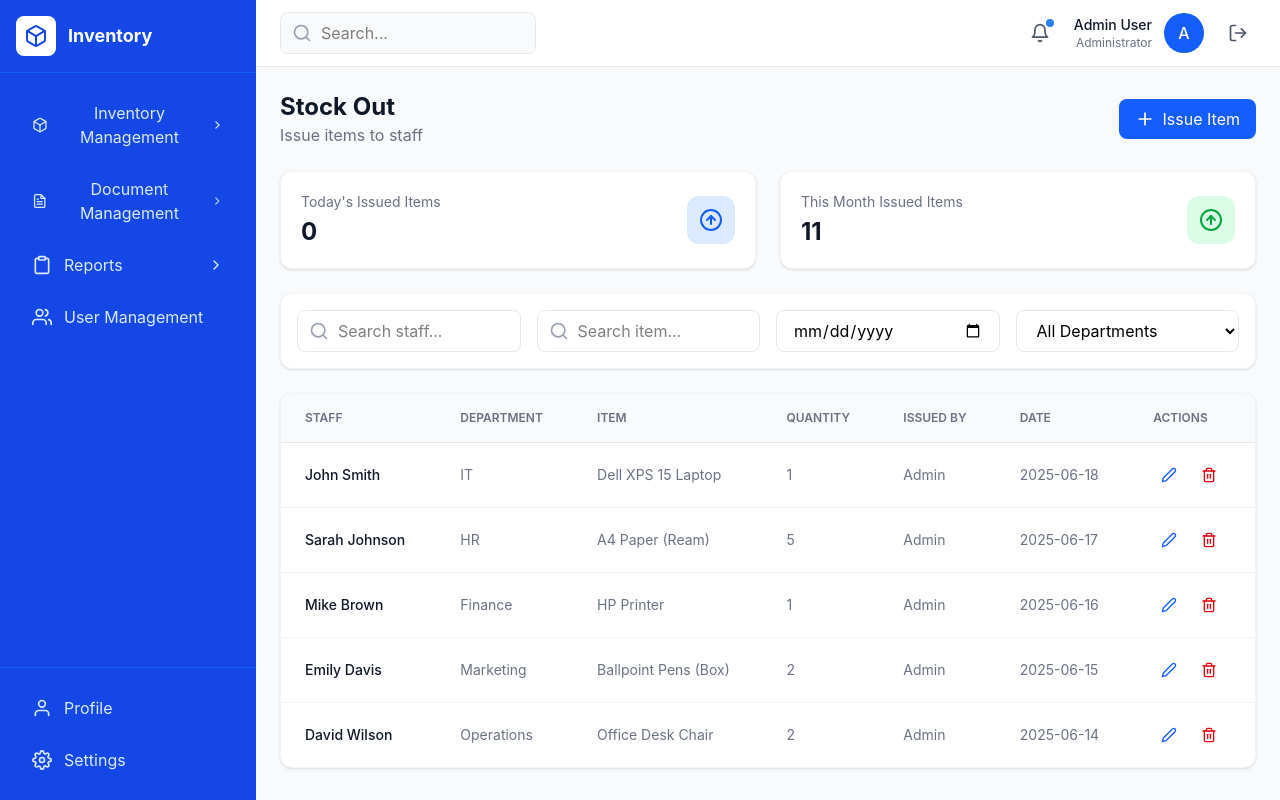
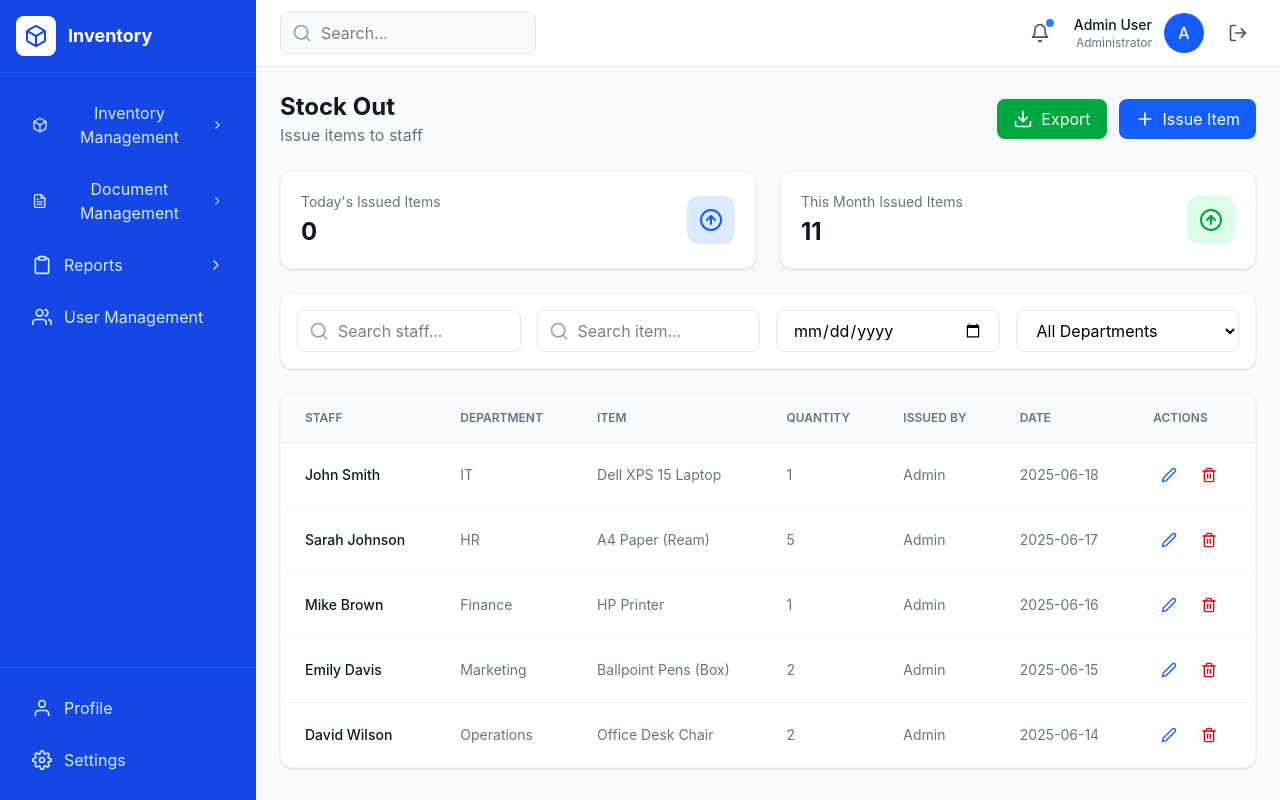
Before and after one commit to Bigboss619/inventory-system, a React app in the folder frontend/: page /inventory/stock-out in a window 1280 px wide. Built offline with nearby package versions, Linux system fonts and the light colour scheme; the HTML template or start-up script is replaced by a standard one.

Commit message:
feat: add Excel export functionality to Categories, Items, Stock In, and Stock Out pages

```diff
--- a/frontend/src/pages/Categories.jsx
+++ b/frontend/src/pages/Categories.jsx
@@ -1,7 +1,8 @@
 import React, { useState } from 'react';
-import { FiPlus, FiEdit2, FiTrash2, FiEye, FiLayers, FiBox } from 'react-icons/fi';
+import { FiPlus, FiEdit2, FiTrash2, FiEye, FiLayers, FiBox, FiDownload } from 'react-icons/fi';
 import toast from 'react-hot-toast';
 import CategoryModal from '../components/forms/CategoryModal';
+import * as XLSX from 'xlsx';
 
 // Mock data
 const MOCK_CATEGORIES = [
@@ -67,6 +68,34 @@ const Categories = () => {
     setModalOpen(false);
   };
 
+  const handleExportExcel = () => {
+    const exportData = categories.map(cat => ({
+      'Name': cat.name,
+      'Description': cat.description,
+      'Items': cat.items,
+      'Date Created': cat.dateCreated
+    }));
+
+    if (exportData.length === 0) {
+      toast.error('No categories to export');
+      return;
+    }
+
+    const ws = XLSX.utils.json_to_sheet(exportData);
+    const wb = XLSX.utils.book_new();
+    XLSX.utils.book_append_sheet(wb, ws, 'Categories');
+
+    ws['!cols'] = [
+      { wch: 20 }, // Name
+      { wch: 35 }, // Description
+      { wch: 10 }, // Items
+      { wch: 14 }  // Date Created
+    ];
+
+    XLSX.writeFile(wb, `categories-export-${new Date().toISOString().split('T')[0]}.xlsx`);
+    toast.success('Exported to Excel successfully');
+  };
+
   return (
     <div className="space-y-6">
       {/* Page Header */}
@@ -75,6 +104,14 @@ const Categories = () => {
           <h1 className="text-2xl font-bold text-gray-900">Inventory Categories</h1>
           <p className="text-gray-500">Manage your inventory categories</p>
         </div>
+        <div className="flex items-center gap-3">
+          <button
+            onClick={handleExportExcel}
+            className="flex items-center gap-2 px-4 py-2 bg-green-600 text-white rounded-lg hover:bg-green-700 transition-colors"
+          >
+            <FiDownload className="w-5 h-5" />
+            <span>Export</span>
+          </button>
           <button
             onClick={handleAddCategory}
             className="flex items-center gap-2 px-4 py-2 bg-blue-600 text-white rounded-lg hover:bg-blue-700 transition-colors"
@@ -82,6 +119,7 @@ const Categories = () => {
             <FiPlus className="w-5 h-5" />
             <span>Add Category</span>
           </button>
+        </div>
       </div>
 
       {/* Stats Cards */}
--- a/frontend/src/pages/Items.jsx
+++ b/frontend/src/pages/Items.jsx
@@ -1,7 +1,8 @@
 import React, { useState } from 'react';
-import { FiPlus, FiEdit2, FiTrash2, FiSearch, FiBox, FiAlertTriangle, FiX } from 'react-icons/fi';
+import { FiPlus, FiEdit2, FiTrash2, FiSearch, FiBox, FiAlertTriangle, FiX, FiDownload } from 'react-icons/fi';
 import toast from 'react-hot-toast';
 import { FiLoader } from 'react-icons/fi';
+import * as XLSX from 'xlsx';
 
 // Mock data
 const MOCK_ITEMS = [
@@ -87,6 +88,38 @@ const Items = () => {
     setModalOpen(false);
   };
 
+  const handleExportExcel = () => {
+    const exportData = filteredItems.map(item => ({
+      'Code': item.code,
+      'Name': item.name,
+      'Category': item.category,
+      'Quantity': item.quantity,
+      'Min Stock': item.minStock,
+      'Status': item.status === 'available' ? 'Available' : item.status === 'low' ? 'Low Stock' : 'Out of Stock'
+    }));
+
+    if (exportData.length === 0) {
+      toast.error('No items to export');
+      return;
+    }
+
+    const ws = XLSX.utils.json_to_sheet(exportData);
+    const wb = XLSX.utils.book_new();
+    XLSX.utils.book_append_sheet(wb, ws, 'Items');
+
+    ws['!cols'] = [
+      { wch: 12 }, // Code
+      { wch: 25 }, // Name
+      { wch: 15 }, // Category
+      { wch: 10 }, // Quantity
+      { wch: 10 }, // Min Stock
+      { wch: 12 }  // Status
+    ];
+
+    XLSX.writeFile(wb, `items-export-${new Date().toISOString().split('T')[0]}.xlsx`);
+    toast.success('Exported to Excel successfully');
+  };
+
   return (
     <div className="space-y-6">
       {/* Page Header */}
@@ -95,6 +128,14 @@ const Items = () => {
           <h1 className="text-2xl font-bold text-gray-900">Inventory Items</h1>
           <p className="text-gray-500">Manage your inventory items</p>
         </div>
+        <div className="flex items-center gap-3">
+          <button
+            onClick={handleExportExcel}
+            className="flex items-center gap-2 px-4 py-2 bg-green-600 text-white rounded-lg hover:bg-green-700 transition-colors"
+          >
+            <FiDownload className="w-5 h-5" />
+            <span>Export</span>
+          </button>
           <button
             onClick={handleAddItem}
             className="flex items-center gap-2 px-4 py-2 bg-blue-600 text-white rounded-lg hover:bg-blue-700 transition-colors"
@@ -102,6 +143,7 @@ const Items = () => {
             <FiPlus className="w-5 h-5" />
             <span>Add Item</span>
           </button>
+        </div>
       </div>
 
       {/* Stats Cards */}
--- a/frontend/src/pages/StockIn.jsx
+++ b/frontend/src/pages/StockIn.jsx
@@ -1,7 +1,8 @@
 import React, { useState } from 'react';
-import { FiPlus, FiEdit2, FiTrash2, FiSearch, FiArrowDownCircle, FiX } from 'react-icons/fi';
+import { FiPlus, FiEdit2, FiTrash2, FiSearch, FiArrowDownCircle, FiX, FiDownload } from 'react-icons/fi';
 import toast from 'react-hot-toast';
 import { FiLoader } from 'react-icons/fi';
+import * as XLSX from 'xlsx';
 
 // Mock items for dropdown
 const MOCK_ITEMS = [
@@ -84,6 +85,36 @@ const StockIn = () => {
     setEditingRecord(null);
   };
 
+  const handleExportExcel = () => {
+    const exportData = filteredStock.map(record => ({
+      'Item': record.item,
+      'Quantity': record.quantity,
+      'Supplier': record.supplier,
+      'Added By': record.addedBy,
+      'Date': record.date
+    }));
+
+    if (exportData.length === 0) {
+      toast.error('No records to export');
+      return;
+    }
+
+    const ws = XLSX.utils.json_to_sheet(exportData);
+    const wb = XLSX.utils.book_new();
+    XLSX.utils.book_append_sheet(wb, ws, 'Stock In');
+
+    ws['!cols'] = [
+      { wch: 25 }, // Item
+      { wch: 10 }, // Quantity
+      { wch: 20 }, // Supplier
+      { wch: 12 }, // Added By
+      { wch: 12 }  // Date
+    ];
+
+    XLSX.writeFile(wb, `stock-in-export-${new Date().toISOString().split('T')[0]}.xlsx`);
+    toast.success('Exported to Excel successfully');
+  };
+
   return (
     <div className="space-y-6">
       {/* Page Header */}
@@ -92,6 +123,14 @@ const StockIn = () => {
           <h1 className="text-2xl font-bold text-gray-900">Stock In</h1>
           <p className="text-gray-500">Track stock entering the inventory</p>
         </div>
+        <div className="flex items-center gap-3">
+          <button
+            onClick={handleExportExcel}
+            className="flex items-center gap-2 px-4 py-2 bg-green-600 text-white rounded-lg hover:bg-green-700 transition-colors"
+          >
+            <FiDownload className="w-5 h-5" />
+            <span>Export</span>
+          </button>
           <button
             onClick={() => setModalOpen(true)}
             className="flex items-center gap-2 px-4 py-2 bg-blue-600 text-white rounded-lg hover:bg-blue-700 transition-colors"
@@ -99,6 +138,7 @@ const StockIn = () => {
             <FiPlus className="w-5 h-5" />
             <span>Add Stock</span>
           </button>
+        </div>
       </div>
 
       {/* Stats Cards */}
--- a/frontend/src/pages/StockOut.jsx
+++ b/frontend/src/pages/StockOut.jsx
@@ -1,7 +1,8 @@
 import React, { useState } from 'react';
-import { FiPlus, FiEdit2, FiTrash2, FiSearch, FiArrowUpCircle, FiX } from 'react-icons/fi';
+import { FiPlus, FiEdit2, FiTrash2, FiSearch, FiArrowUpCircle, FiX, FiDownload } from 'react-icons/fi';
 import toast from 'react-hot-toast';
 import { FiLoader } from 'react-icons/fi';
+import * as XLSX from 'xlsx';
 
 // Mock staff data
 const MOCK_STAFF = [
@@ -110,6 +111,39 @@ const StockOut = () => {
     setEditingRecord(null);
   };
 
+  const handleExportExcel = () => {
+    const exportData = filteredStock.map(record => ({
+      'Staff': record.staff,
+      'Department': record.department,
+      'Item': record.item,
+      'Quantity': record.quantity,
+      'Issued By': record.issuedBy,
+      'Date': record.date
+    }));
+
+    if (exportData.length === 0) {
+      toast.error('No records to export');
+      return;
+    }
+
+    const ws = XLSX.utils.json_to_sheet(exportData);
+    const wb = XLSX.utils.book_new();
+    XLSX.utils.book_append_sheet(wb, ws, 'Stock Out');
+
+    // Set column widths
+    ws['!cols'] = [
+      { wch: 20 }, // Staff
+      { wch: 15 }, // Department
+      { wch: 25 }, // Item
+      { wch: 10 }, // Quantity
+      { wch: 12 }, // Issued By
+      { wch: 12 }  // Date
+    ];
+
+    XLSX.writeFile(wb, `stock-out-export-${new Date().toISOString().split('T')[0]}.xlsx`);
+    toast.success('Exported to Excel successfully');
+  };
+
   const departments = [...new Set(MOCK_STAFF.map(s => s.department))];
 
   return (
@@ -120,6 +154,14 @@ const StockOut = () => {
           <h1 className="text-2xl font-bold text-gray-900">Stock Out</h1>
           <p className="text-gray-500">Issue items to staff</p>
         </div>
+        <div className="flex items-center gap-3">
+          <button
+            onClick={handleExportExcel}
+            className="flex items-center gap-2 px-4 py-2 bg-green-600 text-white rounded-lg hover:bg-green-700 transition-colors"
+          >
+            <FiDownload className="w-5 h-5" />
+            <span>Export</span>
+          </button>
           <button
             onClick={() => setModalOpen(true)}
             className="flex items-center gap-2 px-4 py-2 bg-blue-600 text-white rounded-lg hover:bg-blue-700 transition-colors"
@@ -127,6 +169,7 @@ const StockOut = () => {
             <FiPlus className="w-5 h-5" />
             <span>Issue Item</span>
           </button>
+        </div>
       </div>
 
       {/* Stats Cards */}
```
Lines whose indentation alone changed are shown as unchanged.
